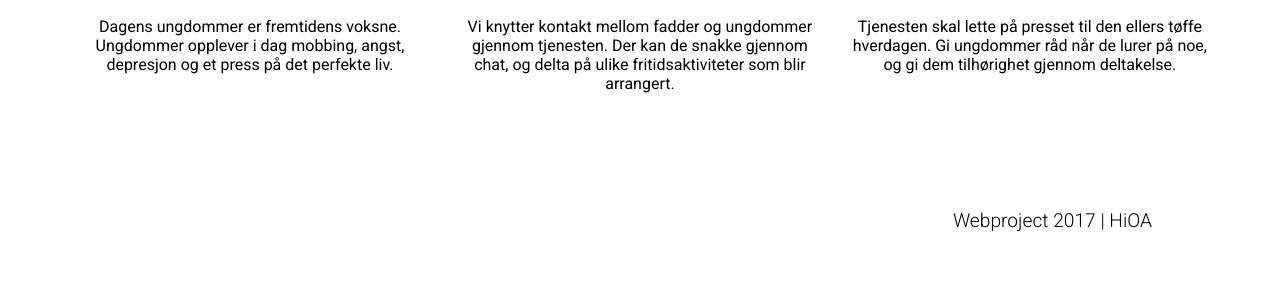
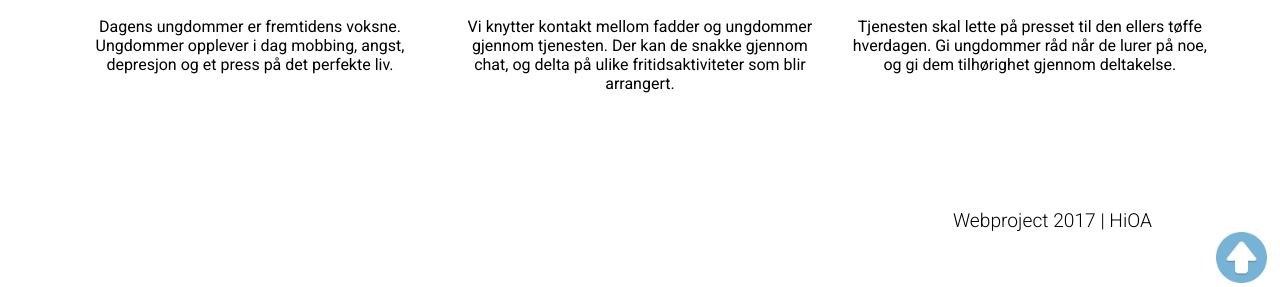
Before and after one commit to Nudua/friminutt, a plain HTML site: page index.html in a window 1280 px wide. Shown: the part 727-1014 px from the top of the page. Drawn offline with Linux system fonts and the light colour scheme.

Commit message:
pilen
pilen

```diff
--- a/css/main-frontpage.css
+++ b/css/main-frontpage.css
@@ -314,3 +314,15 @@ header{
 	color: #000;
 
 }
+div.tilbakeTil{
+   position: absolute;
+     left: 95%;
+    bottom 90%;
+    margin-bottom: 1em;
+
+}
+
+img#arrowUp{
+     width: 3.2em;
+    height: 3.2em;
+}
--- a/index.html
+++ b/index.html
@@ -84,7 +84,9 @@
 
     <footer>
         <div class="footer">
-            <h3>Webproject 2017 | HiOA</h3>
+            <h3> Webproject 2017 | HiOA</h3>
+             <div class="tilbakeTil">
+             <a id="linkArrowUp" href="#" data-toggle="popover" title="Tilbake til toppen"><img id="arrowUp" alt="Pil symbol skal symbolisere at den går tilbake til toppen av siden" src="img/arrow_up.png"></a> </div>
         </div>
     </footer>
 </html>
```
Also changed, not shown: img/arrow_up.png (added).
